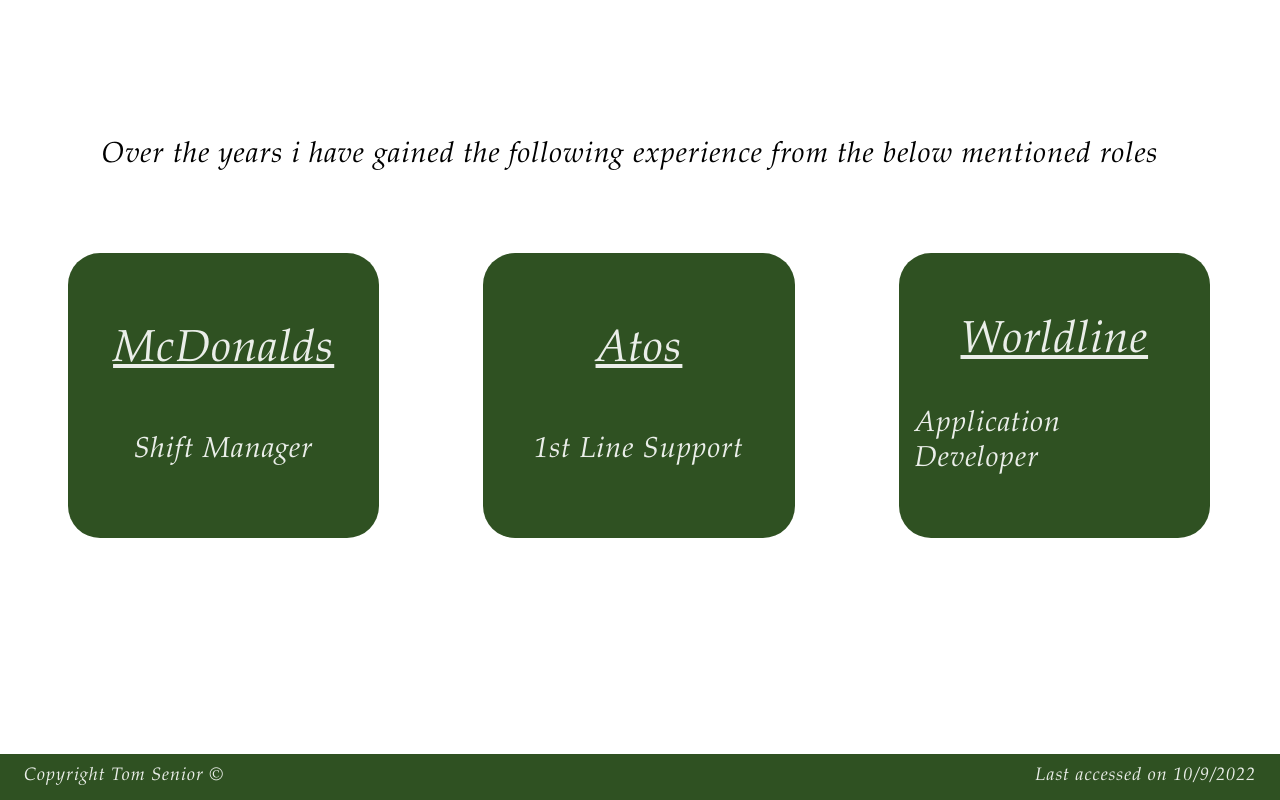
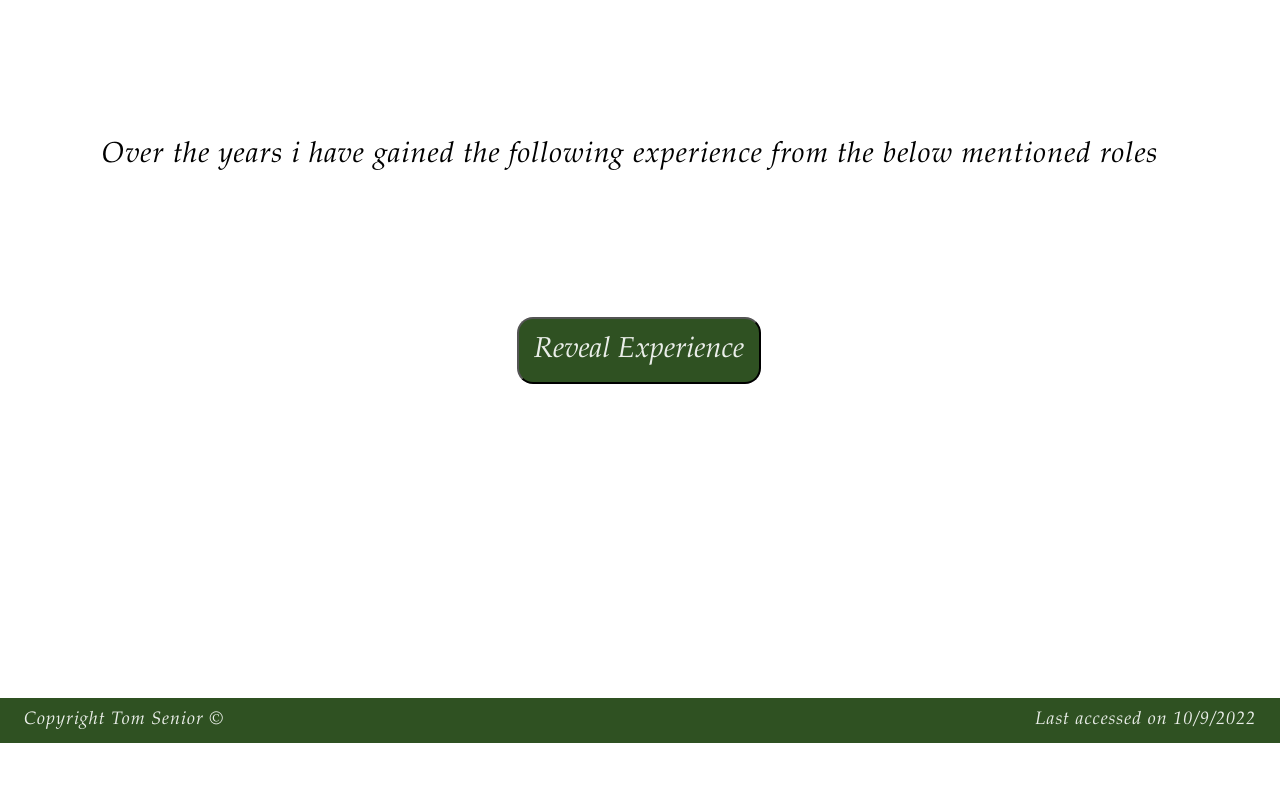
Before and after one commit to tomsenior20/Portfolio-Website, a website: page Home.html in a window 1280 px wide. Shown: the part 1422-2222 px from the top of the page. After the commit the page ends 2165 px from the top, so only its background shows below. Drawn offline with nearby package versions, Linux system fonts and the light colour scheme.

Commit message:
added hide show feature for work experience

```diff
--- a/Home.html
+++ b/Home.html
@@ -39,9 +39,6 @@
             <div class="intoTextContainer" id='timeContainer'>
                 <!-- Time Injected -->
             </div>
-            <!-- <div id="gotoExperieceContainer" class="gotoExperieceContainer">
-                <button id="scrolltoExperiencebutton">Sroll to experience</button>
-            </div> -->
         </div>
     </div>
     <!-- About Me Section -->
@@ -63,16 +60,21 @@
                 </h3>
             </div>
         </div>
-        <div class="row workExperienceContainer">
-            <div class="previousWorkExperience col-3 mx-auto">
+        <div class="revealWorkExperienceContainer">
+            <div class="revealbuttoncontainer">
+                <button class='revealExperienceButton' id="revealExperienceButton">Reveal Experience</button>
+            </div>
+        </div>
+        <div class="row workExperienceContainer" id='workExperienceContainer'>
+            <div id='previousWorkExperience' class="previousWorkExperience col-3 mx-auto">
                 <h1 class="companyName">McDonalds</h1>
                 <p class="jobTitle">Shift Manager</p>
             </div>
-            <div class="previousWorkExperience col-3 mx-auto">
+            <div id='previousWorkExperience' class="previousWorkExperience col-3 mx-auto">
                 <h1 class="companyName">Atos</h1>
                 <p class="jobTitle">1st Line Support</p>
             </div>
-            <div class="previousWorkExperience col-3 mx-auto">
+            <div id='previousWorkExperience' class="previousWorkExperience col-3 mx-auto">
                 <h1 class="companyName">Worldline</h1>
                 <p class="jobTitle">Application Developer</p>
             </div>
--- a/Javascript/pages/Home.js
+++ b/Javascript/pages/Home.js
@@ -1,7 +1,13 @@
 window.addEventListener('load', () => {
+    console.log(document.readyState);
     setInterval(() => {
         getTime();
     }, 1000);
+
+    var revealButton = document.getElementById('revealExperienceButton').addEventListener('click', () => {
+        var showExperienceContainer = document.getElementById('workExperienceContainer').style;
+        showExperience(showExperienceContainer);
+    });
 });
 
 getTime = () => {
@@ -16,3 +22,14 @@
     var ampm = (hours < 12 ? 'AM' : 'PM');
     document.getElementById('timeContainer').innerHTML = `<p class='introText text-center my-3 py-2'>${hours}:${minutes}:${seconds}:${ampm}</p>`;
 }
+
+showExperience = (showExperienceContainer) => {
+    let buttonText = document.getElementById('revealExperienceButton');
+    if (showExperienceContainer.display == 'none') {
+        showExperienceContainer.display = 'flex';
+        buttonText.innerHTML = 'Close Experience';
+    } else {
+        showExperienceContainer.display = 'none';
+        buttonText.innerHTML = 'Reveal Experience';
+    }
+};
--- a/styling/pages/Home.css
+++ b/styling/pages/Home.css
@@ -57,6 +57,35 @@
         .introContainer {
             width: calc(100vw - 20px);
         }
+        /* Work Experience */
+
+        .revealWorkExperienceContainer {
+            position: relative;
+            z-index: 0;
+            display: none;
+            padding: 5rem 0;
+            display: grid;
+            place-content: center;
+            margin: 0 0 50px 0;
+        }
+
+        .revealbuttoncontainer {
+            padding: 1rem;
+        }
+
+        .revealExperienceButton {
+            z-index: 1;
+            position: relative;
+            background-color: var(--navColour);
+            padding: 10px 15px;
+            font: italic normal 400 calc(1rem + 1vw) / 1.5 'Garamond', serif;
+            color: var(--colourText);
+            border-radius: 1rem;
+            -webkit-border-radius: 1rem;
+            -moz-border-radius: 1rem;
+            -ms-border-radius: 1rem;
+            -o-border-radius: 1rem;
+        }
 
         .experienceIntoText {
             font: italic normal 300 calc(1vw + 1rem) / normal 'Garamond', serif;
@@ -81,6 +110,7 @@
         }
 
         .workExperienceContainer {
+            display: none;
             margin: 1rem !important;
         }
 
```
